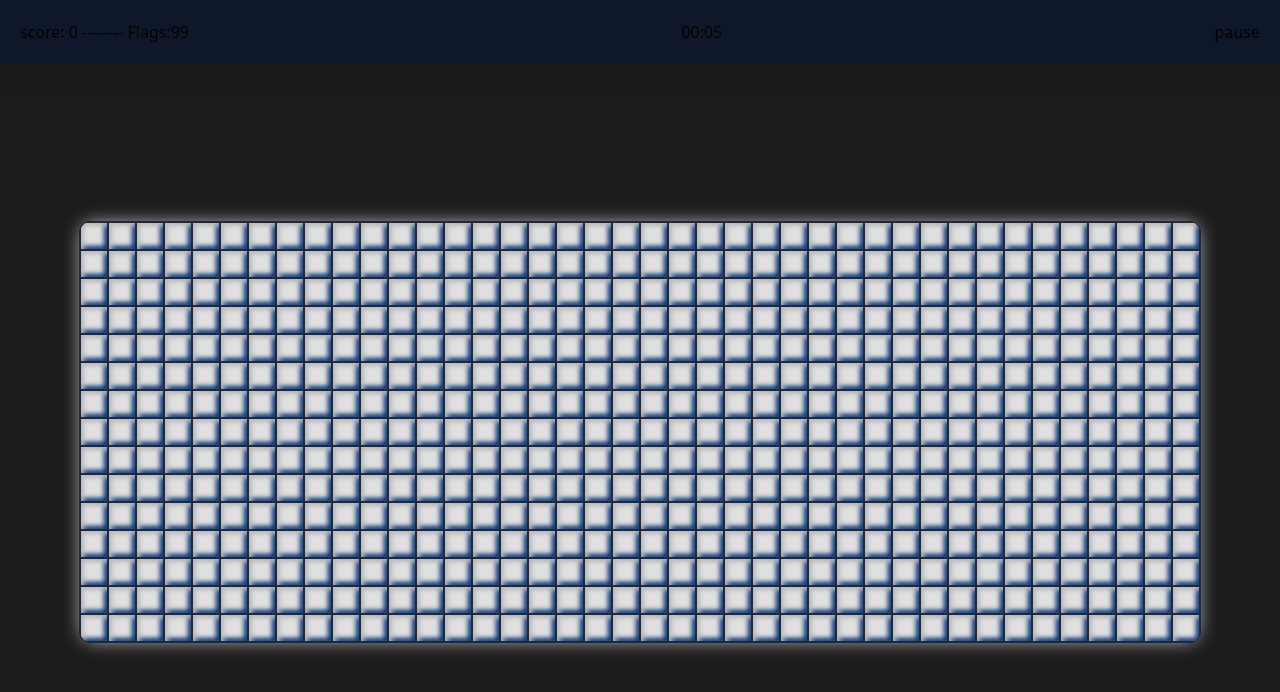
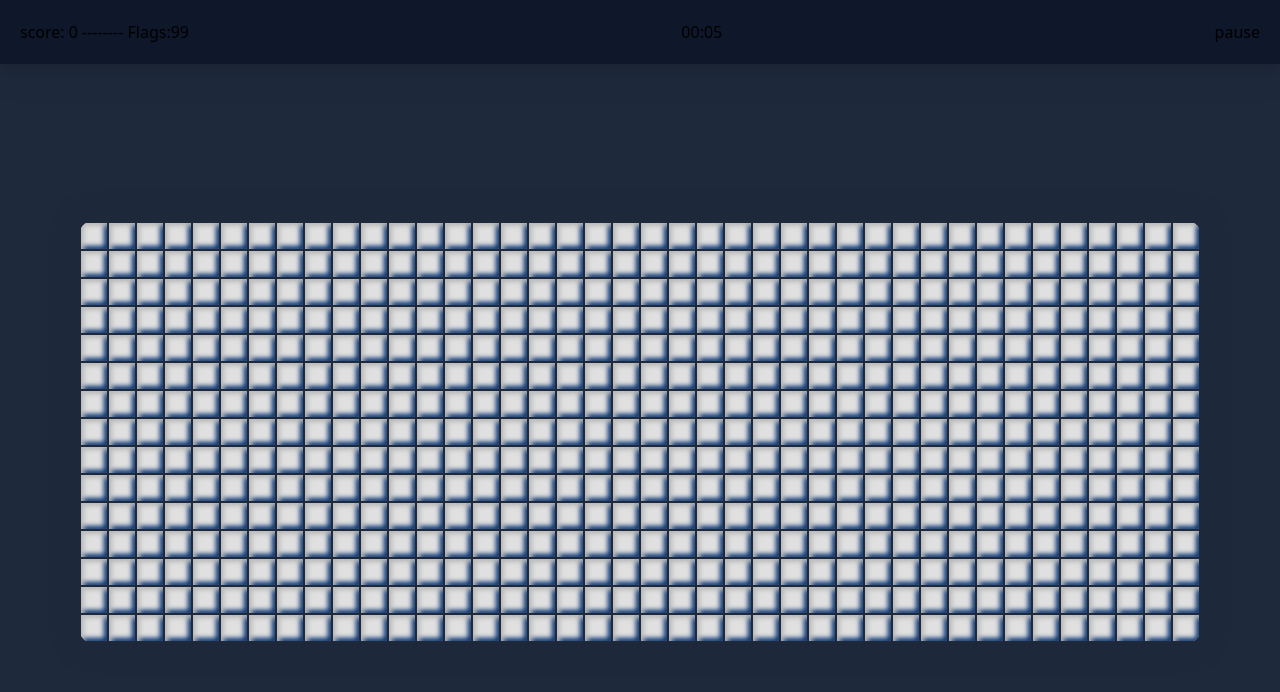
Before and after one commit to RomaLetodiani/Minesweeper, a React (Vite) app: page /#/game/expert in a window 1280 px wide. Shown: the top 692 px of the page. Built offline with nearby package versions, Linux system fonts and the light colour scheme.

Commit message:
added random logic

```diff
--- a/src/pages/Game/Game.tsx
+++ b/src/pages/Game/Game.tsx
@@ -7,9 +7,23 @@ import useMediaQuery from '../../hooks/useMediaQuery'
 const Game = () => {
   const { mode } = useParams()
   const isDesktop = useMediaQuery('(min-width: 1025px)')
-  const { gameBoard, setRow, setCol, setMines } = useGame()
+  const { gameBoard, row, col, setRow, setCol, setMines } = useGame()
+
+  // Generate random rows and cols for random mode
+  const generateRandomDimensions = () => {
+    const minRows = 9
+    const maxRows = isDesktop ? 15 : 40
+    const minCols = 9
+    const maxCols = isDesktop ? 40 : 15
+
+    setRow(Math.floor(Math.random() * (maxRows - minRows + 1)) + minRows)
+    setCol(Math.floor(Math.random() * (maxCols - minCols + 1)) + minCols)
+  }
 
   useEffect(() => {
+    if (mode === 'random') {
+      generateRandomDimensions()
+    } else {
       setRow(() => {
         return mode === 'easy' ? 9 : isDesktop || mode === 'intermediate' ? 15 : 40
       })
@@ -19,16 +33,26 @@ const Game = () => {
       setMines(() => {
         return mode === 'easy' ? 10 : mode === 'intermediate' ? 40 : 99
       })
+    }
   }, [isDesktop])
 
-  // easy 9x9
-  // intermediate 15x15
-  // expert 40x15
+  // Logic for setting mines based on difficulty or random mode
+  useEffect(() => {
+    if (mode === 'random') {
+      const totalCells = row * col
+      const numMines = Math.floor(totalCells * 0.15) // Adjust this for desired difficulty
+      setMines(numMines)
+    }
+  }, [row, col, mode])
 
+  // easy 9 x 9
+  // intermediate 15 x 15
+  // expert 40 x 15
+  // random ? x ?
   return (
-    <div className="flex bg-[#1c1c1c] justify-center items-center flex-1 p-5">
+    <div className="flex bg-slate-800  justify-center items-center flex-1 p-5">
       <div
-        className={`shadow-[0px_0px_20px_-5px_#ffffffff] overflow-hidden rounded-xl border border-slate-800 `}
+        className={`shadow-[0px_0px_30px_-5px_#1e293b] overflow-hidden rounded-xl border border-slate-800 `}
       >
         {gameBoard?.map((r, index) => (
           <Row key={index} Blocks={r} row={index} />
```
Lines whose indentation alone changed are shown as unchanged.
